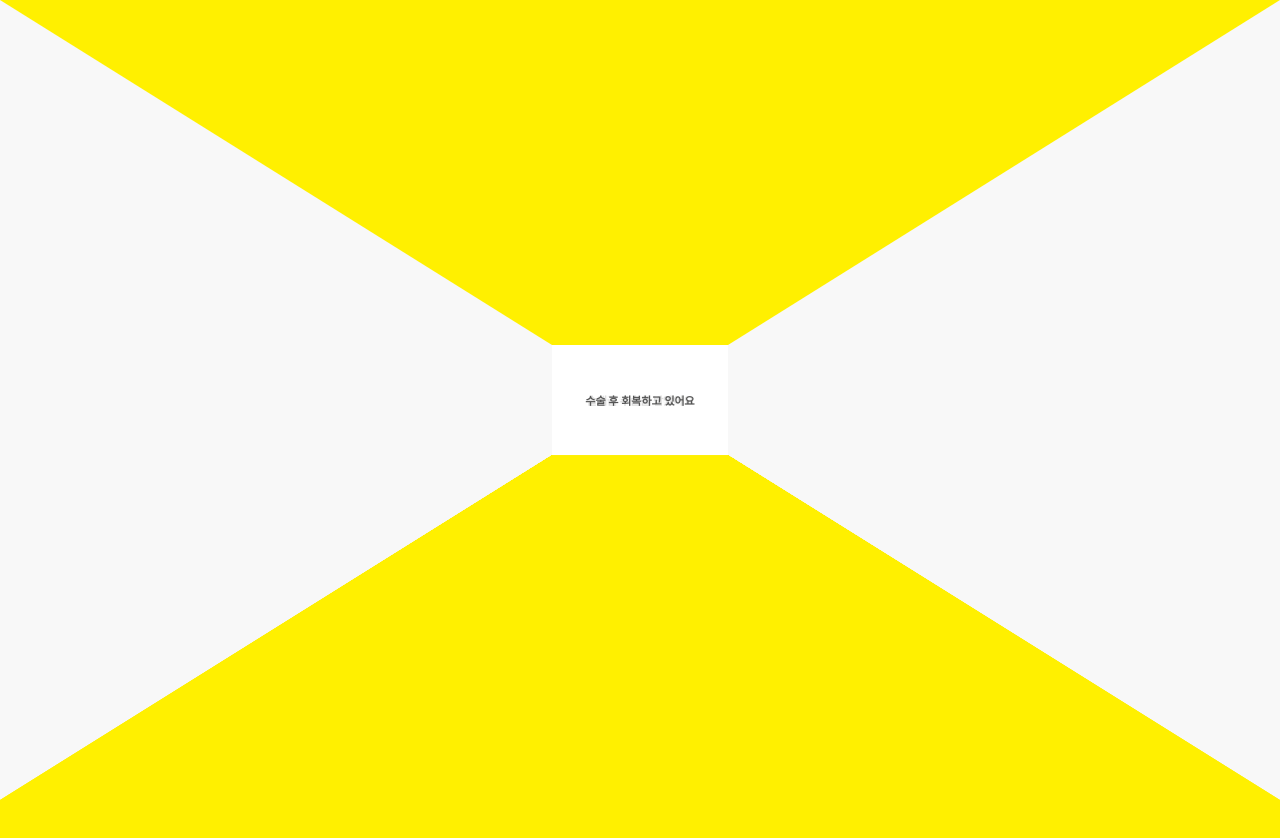
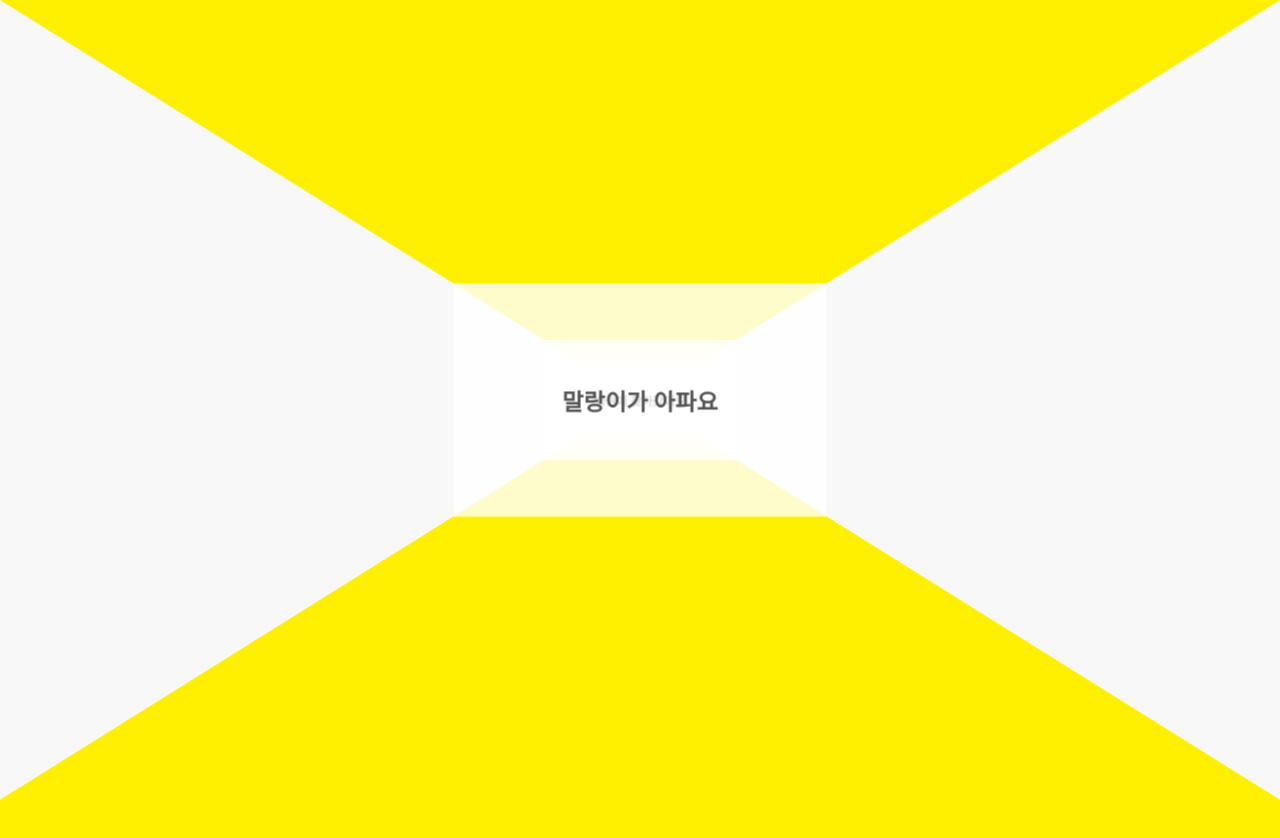
Before and after one commit to mmyeon/gaetotop, a React (Create React App) app: page / in a window 1280 px wide. Shown: the top 838 px of the page. Built offline with nearby package versions, Linux system fonts and the light colour scheme.

Commit message:
[정면 벽 위치 조정] translateZ로 정면 벽 사이 간격 조정. 숫자가 클수록 더 가까이 있는 것처럼 보임

```diff
--- a/src/components/Main.scss
+++ b/src/components/Main.scss
@@ -52,6 +52,19 @@
           background: #f8f8f8;
         }
 
+        .wall-front-a {
+          transform: translateZ(300vw);
+        }
+        .wall-front-b {
+          transform: translateZ(50vw);
+        }
+        .wall-front-c {
+          transform: translateZ(-200vw);
+        }
+        .wall-front-d {
+          transform: translateZ(-500vw);
+        }
+
         .wall-front {
           .wall-content {
             // 가운데 정렬
```
